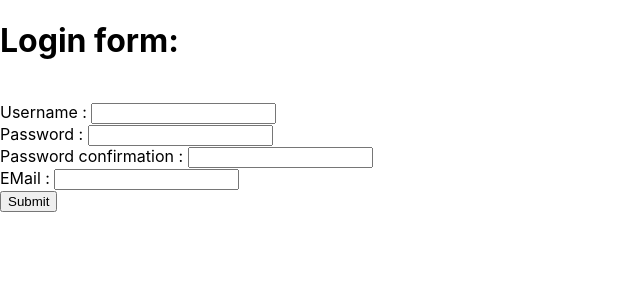
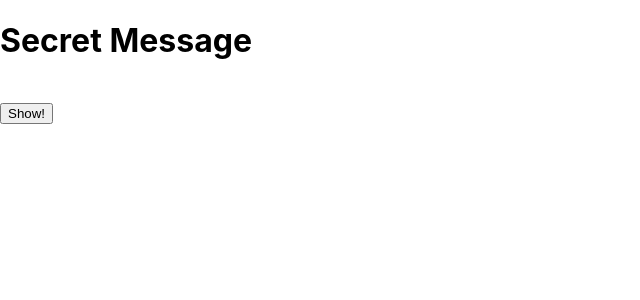
Before and after one commit to GrYzLy/React_AdvOctober2022, a React (Create React App) app: page / in a window 1280 px wide. Shown: the top 300 px of the page, without its empty margins (0-640 px from the left). Built offline with nearby package versions, Linux system fonts and the light colour scheme.

Commit message:
SecretMessage

```diff
--- a/src/App.js
+++ b/src/App.js
@@ -4,6 +4,7 @@ import HelloWorldArrow from "./HelloWorld/HelloWorldArrow";
 import HelloWorldClass from "./HelloWorld/HelloWorldClass";
 import CounterClass from "./Counter/CounterClass";
 import LoginForm from "./LoginForm/LoginForm";
+import SecretMessage from "./SecretMessage/SecretMessage";
 function App() {
 
   return (
@@ -21,7 +22,9 @@ function App() {
 {/*
       <CounterClass /> */}
 
-      <LoginForm />
+      {/* <LoginForm /> */}
+
+      <SecretMessage />
     </div>
   );
 }
--- /dev/null
+++ b/src/SecretMessage/Message.js
@@ -0,0 +1,4 @@
+
+const Message = () => <p>Secret message</p>
+
+export default Message;
--- /dev/null
+++ b/src/SecretMessage/SecretMessage.js
@@ -0,0 +1,36 @@
+import React, {Component} from 'react'
+import Message from './Message'
+class SecretMessage extends Component {
+constructor() {
+super()
+this.state = {
+  showSecret : false
+}
+}
+secretMessage()
+{
+  // if(this.state.showSecret)
+  // {
+    return <p>Secret message</p>
+  // }
+
+  // return
+}
+render() {
+  return (
+    <div>
+      <h1>Secret Message</h1><br/>
+      <button onClick={() => this.setState({showSecret : !this.state.showSecret})}>
+      {this.state.showSecret ? "Hide!" : "Show!"}</button>
+      {/* {this.state.showSecret ? this.secretMessage() : null} */}
+      {/* {this.state.showSecret ? <Message /> : null} */}
+      {/* {this.secretMessage()} */}
+      {!this.state.showSecret || <Message />}
+
+    </div>
+  )
+}
+
+}
+
+export default SecretMessage;
```
